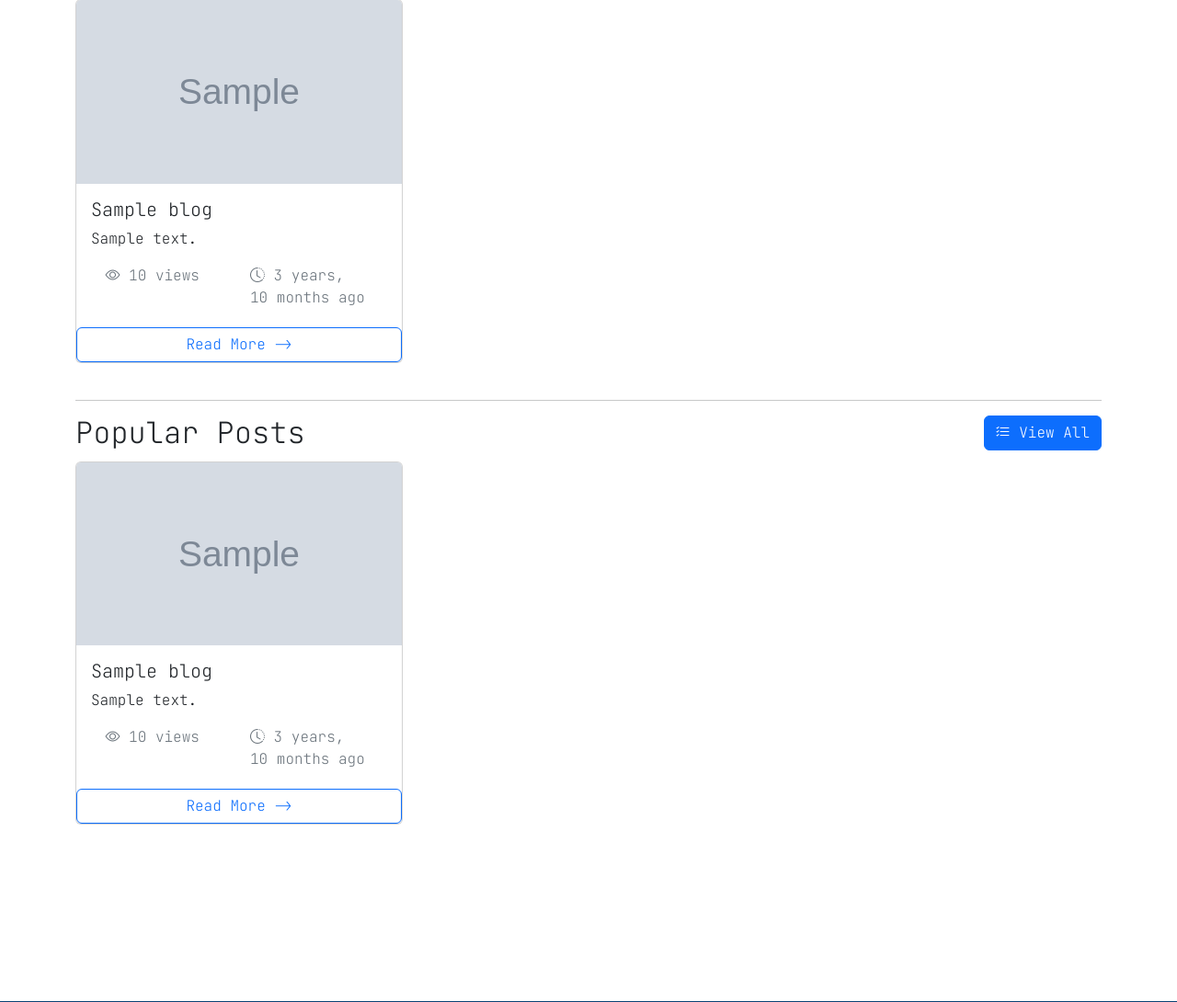
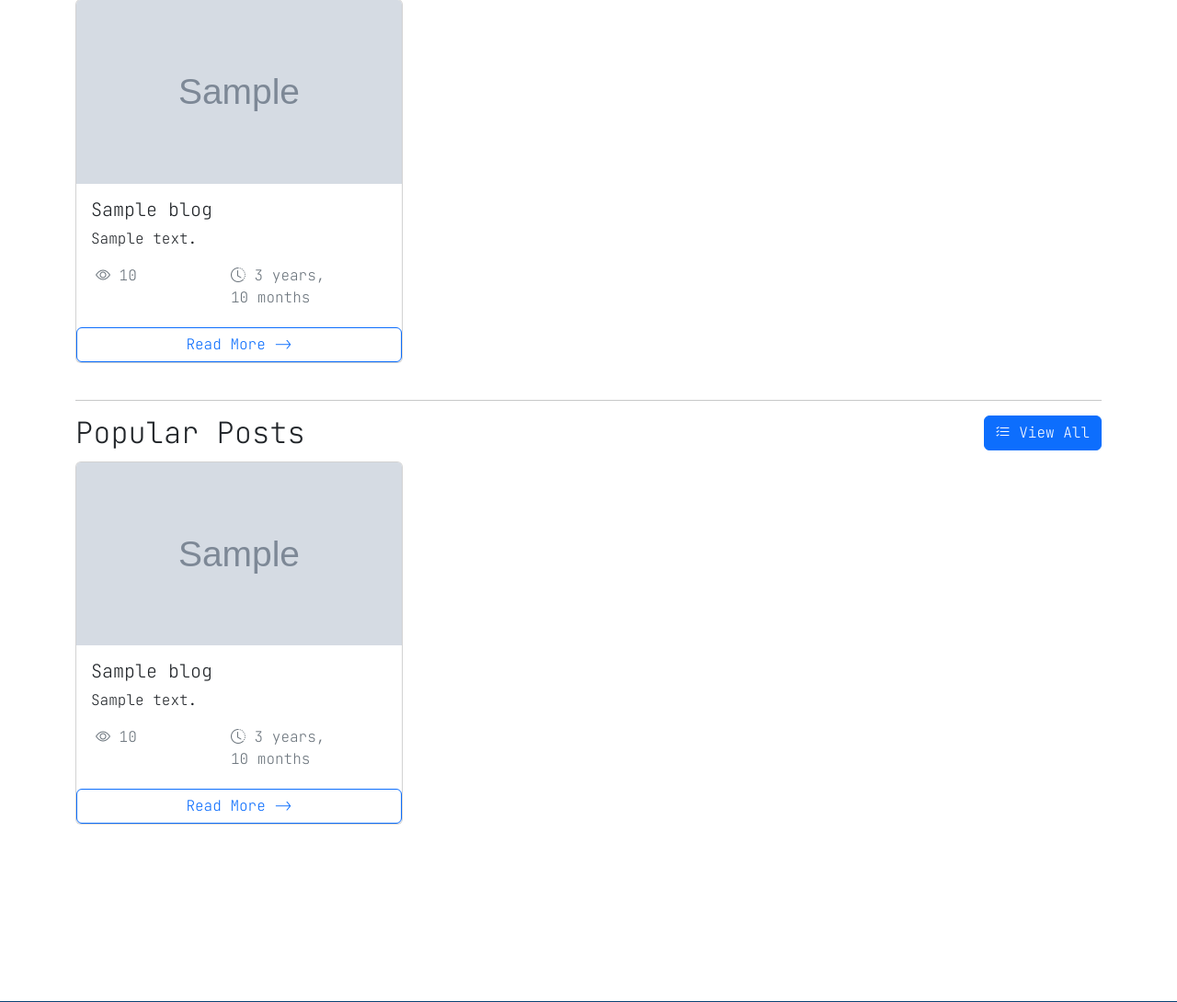
Before and after one commit to dev-bittu/djcms, a Django app: template templates/index.html in a window 1280 px wide. Shown: the part 149-1239 px from the top of the page at 92% size. Run offline with Django 4.2, Linux system fonts and the light colour scheme; the template is opened without the code that fills it: most values are stand-ins (such as "Sample title", 1, 10 or a date in 2020); grey boxes marked "Sample" are stand-in pictures; data that the repository does not hold is empty; some libraries are stand-ins or nearby versions.

Commit message:
improve ui

```diff
--- a/templates/card.html
+++ b/templates/card.html
@@ -7,17 +7,17 @@
       <h5 class="card-title">{{ blog.title }}</h5>
       <p class="card-text">{{ blog.desc|truncatechars:100 }}</p>
     </div>
-    <div class="row justify-content-center mb-1">
-      <div class="col-5">
-        <p class="text-muted">
+    <div class="row justify-content-evenly mb-1">
+      <div class="col-4">
+        <p class="text-muted float-start">
           <i class="bi bi-eye"></i>
-          {{ blog.views }} views
+          {{ blog.views }}
         </p>
       </div>
-      <div class="col-5">
+      <div class="col-6">
         <p class="text-muted float-end">
           <i class="bi bi-clock-history"></i>
-          {{ blog.published_on|timesince }} ago
+          {{ blog.published_on|timesince }}
         </p>
       </div>
     </div>
```
